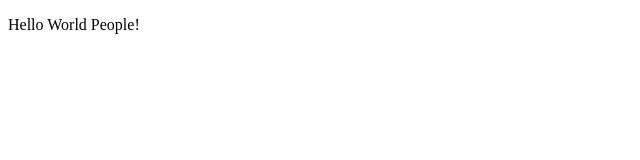
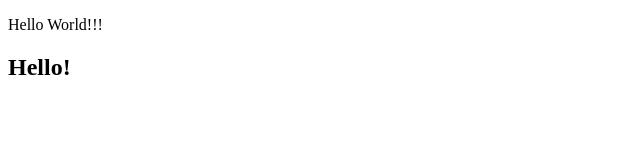
Before and after one commit to amzregion/project, a plain HTML site: page index.html in a window 1280 px wide. Shown: the whole page, without its empty margins (0-640 px from the left). Drawn offline with Linux system fonts and the light colour scheme.

Commit message:
index modified

```diff
--- a/index.html
+++ b/index.html
@@ -9,7 +9,8 @@
 </head>
 
 <body>
-	<p>Hello World People!</p>
+	<p>Hello World!!!</p>
+	<h2>Hello!</h2>
 
 	<script src="js/script.js"></script>
 </body>
```
